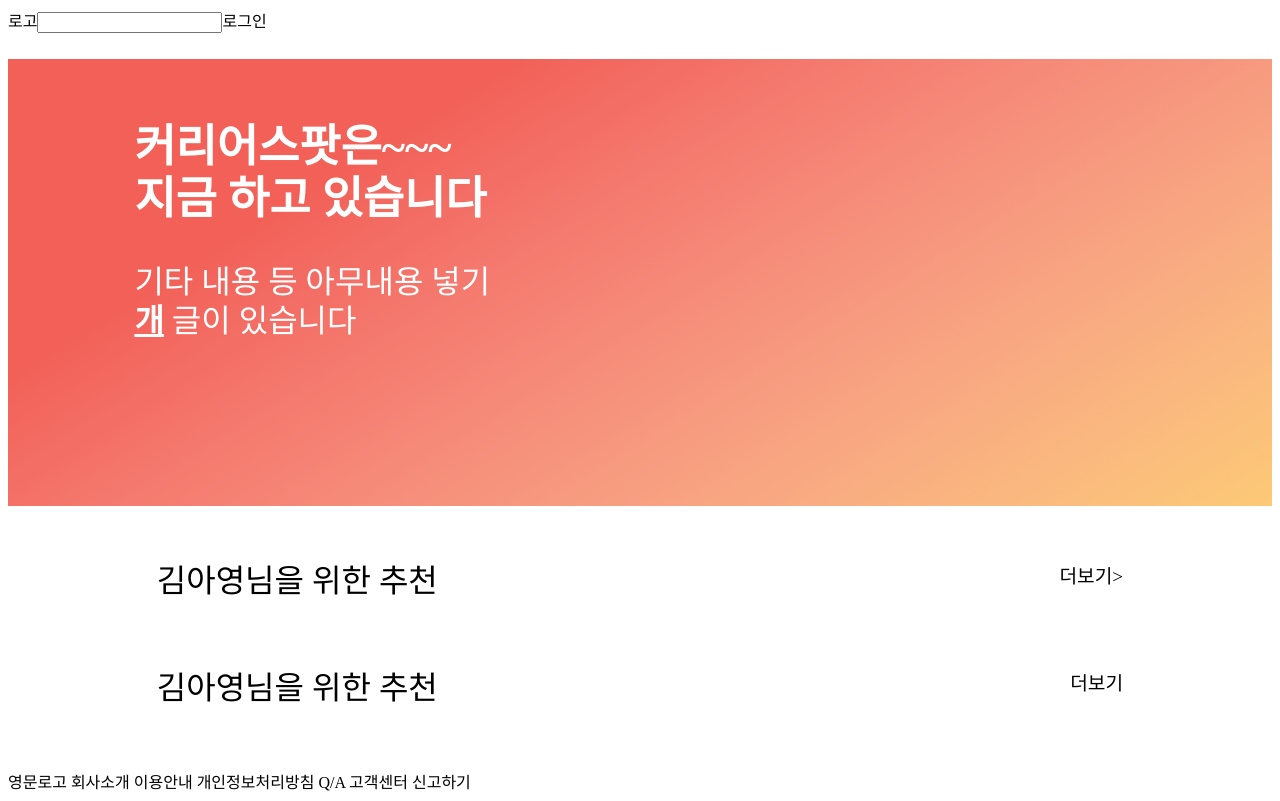
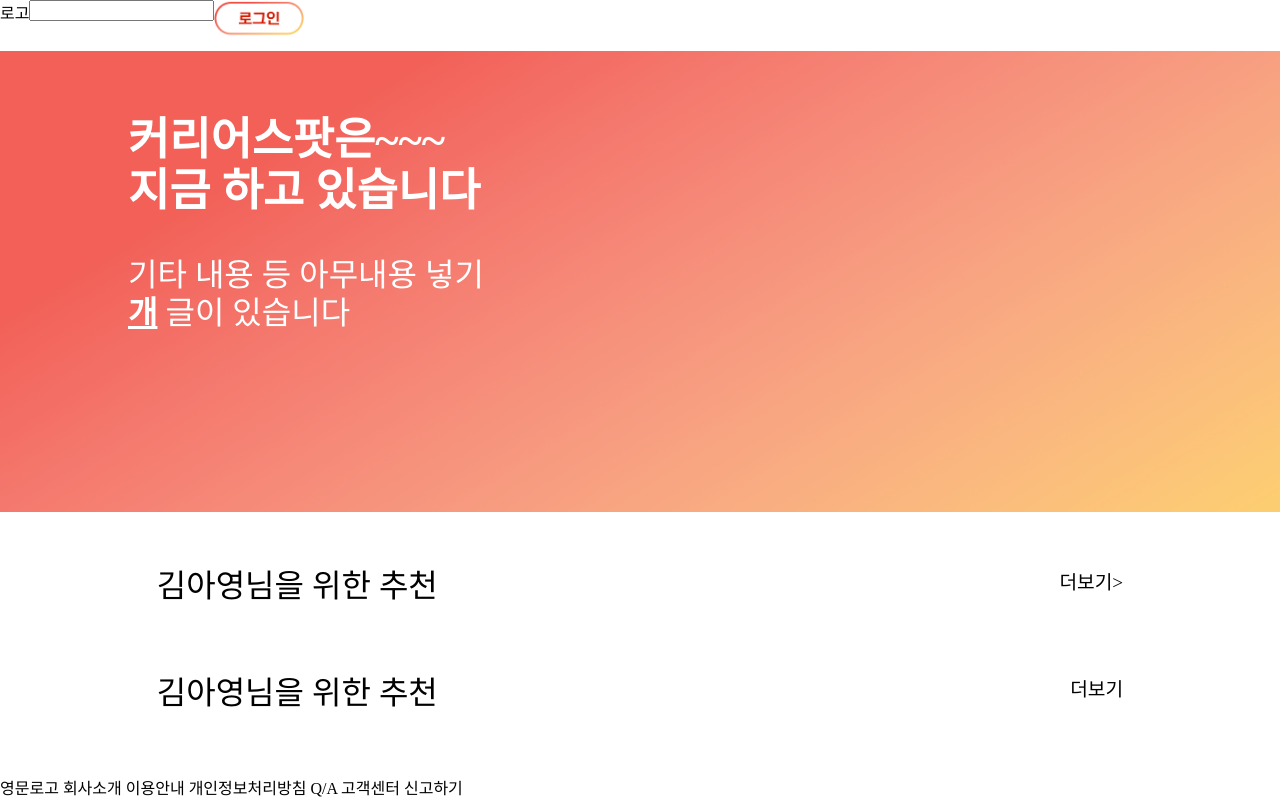
Before and after one commit to Re-Coder-3/front-end, a React (Create React App) app in the folder project/: page / in a window 1280 px wide. Built offline with nearby package versions, Linux system fonts and the light colour scheme.

Commit message:
CSS 수정
글로벌 CSS 추가, 임시 로그인 아이콘,  헤더 수정

```diff
--- a/project/src/component/Banner.js
+++ b/project/src/component/Banner.js
@@ -3,6 +3,7 @@ import Category from "./Category";
 import styled from "styled-components";
 import banner from "../img/banner.png";
 import { useQuery, gql } from '@apollo/client';
+
 
 
 const CATEGORY_QUERY = gql`
@@ -33,8 +34,8 @@ const WholeBanner = styled.div`
   background-image: url(${banner});
   background-repeat: no-repeat;
   background-size: cover;
-  height:30vw;
-  padding-top: 5%;
+  height:31vw;
+  padding-top: 9%;
   padding-left: 10%;
 `
 const CategoryCircles = styled.div`
--- a/project/src/component/Category.js
+++ b/project/src/component/Category.js
@@ -10,6 +10,7 @@ const CategoryCircle = styled.div`
     margin-right: 1%;
   }
   border-radius: 100%;
+  font-size: 1vw;
 `
 
 const Category = ({text}) => {
--- a/project/src/component/Header.js
+++ b/project/src/component/Header.js
@@ -1,17 +1,30 @@
 import React from "react";
+import styled from "styled-components";
 import Search from "./Search";
-import styled from "styled-components";
+import login from "../img/login.PNG";
 
 const Head = styled.div`
   height: 4vw;
+  width: 100%;
+  position: fixed;
+  background-color: white;
+  display: flex
+`
+const Login = styled.div`
+  width: 7vw;
+`
+
+const SearchDiv = styled.div`
 `
 
 const Header = () => {
     return (
         <Head>
             로고
-            <Search/>
-            로그인
+            <SearchDiv>
+                <Search/>
+            </SearchDiv>
+            <Login><img src={login} width="100%" alt="로그인"/></Login>
         </Head>
     );
 }
--- a/project/src/component/Search.js
+++ b/project/src/component/Search.js
@@ -1,4 +1,6 @@
 import React from "react";
+
+
 
 const Search = () => {
     return (
--- a/project/src/page/Main.js
+++ b/project/src/page/Main.js
@@ -3,7 +3,7 @@ import Header from "../component/Header";
 import Footer from "../component/Footer";
 import Banner from "../component/Banner";
 import Content from "../component/Content";
-import styled from "styled-components";
+import styled, {createGlobalStyle} from "styled-components";
 import { useQuery, gql } from '@apollo/client';
 
 
@@ -30,6 +30,13 @@ const ContentMore = styled.div`
   float:right;
   margin-top:0.5vw;
 `
+
+const GlobalStyle = createGlobalStyle`
+	body {
+		padding: 0;
+		margin: 0;
+	}
+`;
 
 const CONTENT_QUERY = gql`
     query{
@@ -90,6 +97,7 @@ const Main = () => {
 
     return (
         <div>
+            <GlobalStyle/>
             <Header/>
             <Banner/>
             <MainContents>
```
Also changed, not shown: project/src/img/login.PNG (added).
